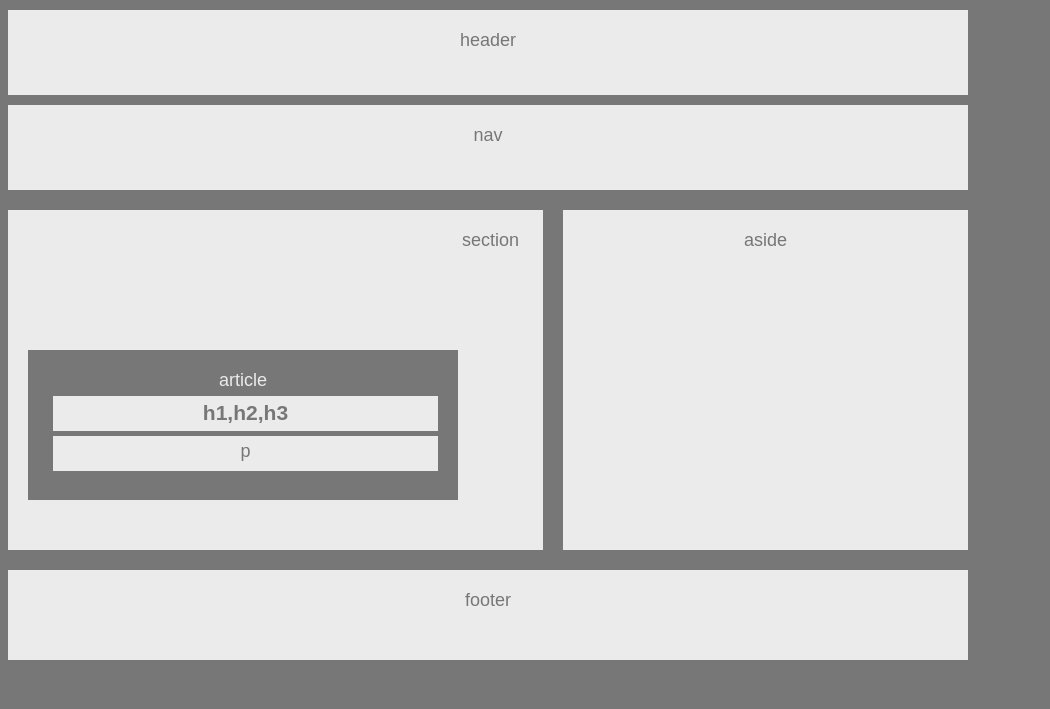
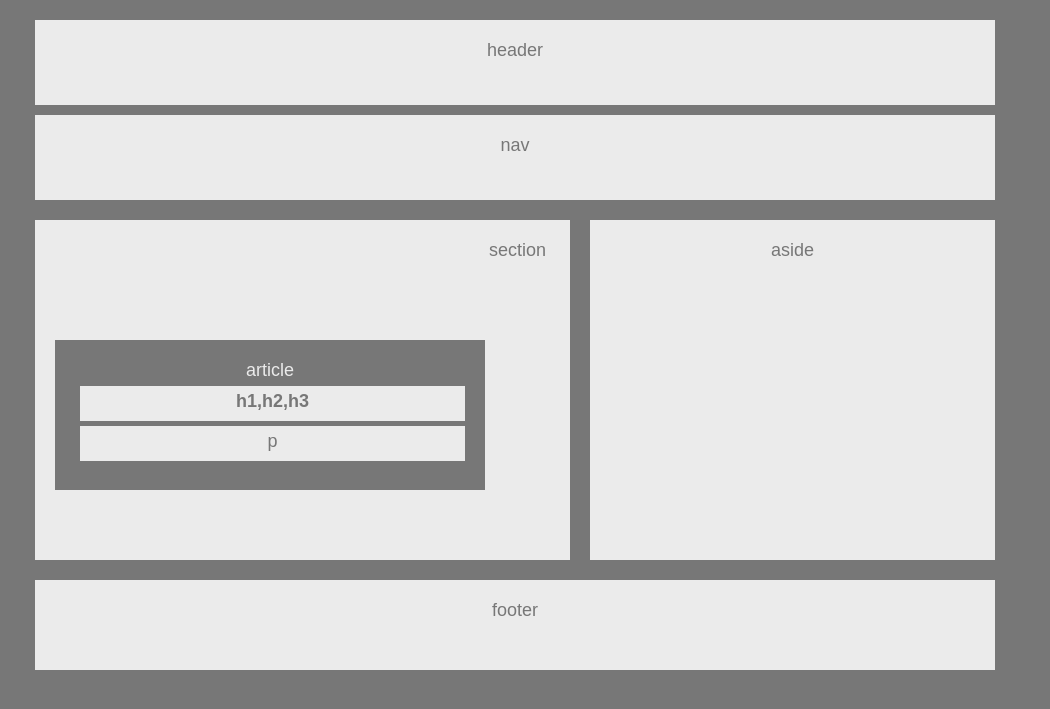
Before and after one commit to drakeballard/hw_wireframe001, a PHP site: page / in a window 1280 px wide. Shown: the top 709 px of the page, without its empty margins (0-1050 px from the left). Run offline with PHP 8.4, Linux system fonts and the light colour scheme.

```diff
--- a/index.html
+++ b/index.html
@@ -8,14 +8,14 @@
     <div>
         <header>header</header>
         <nav>nav</nav>
-        <section>
+          <section>
             section
             <article>
             article
-            <h3>h1,h2,h3</h3>
+            <h4>h1,h2,h3</h4>
             <p>p</p>
             </article>
-        </section>
+          </section>
         <aside>aside</aside>
         <footer>footer</footer>
     </div>
--- a/style.css
+++ b/style.css
@@ -1,12 +1,11 @@
 body {
     width: 960px;
     background: #777;
+    display: block;
     font-family: 'Arial', 'Helvetica Neue', 'Helvetica', sans-serif;
     font-size: 18px;
     text-align: center;
-}
-header, nav,section, article, h3, p, aside, footer {
-    display: block;
+    margin:20px 0px 0px 35px;
 }
 header {
     width: 960px;
@@ -39,11 +38,11 @@ article {
     width: 390px;
     height: 100px;
     padding: 20px 20px 30px 20px;
-    margin-top: 120px;
+    margin-top: 100px;
     background: #777;
     color: #ebebeb;
 }
-h3 {
+h4 {
     width: 375px;
     height: 25px;
     margin: 5px;
```
